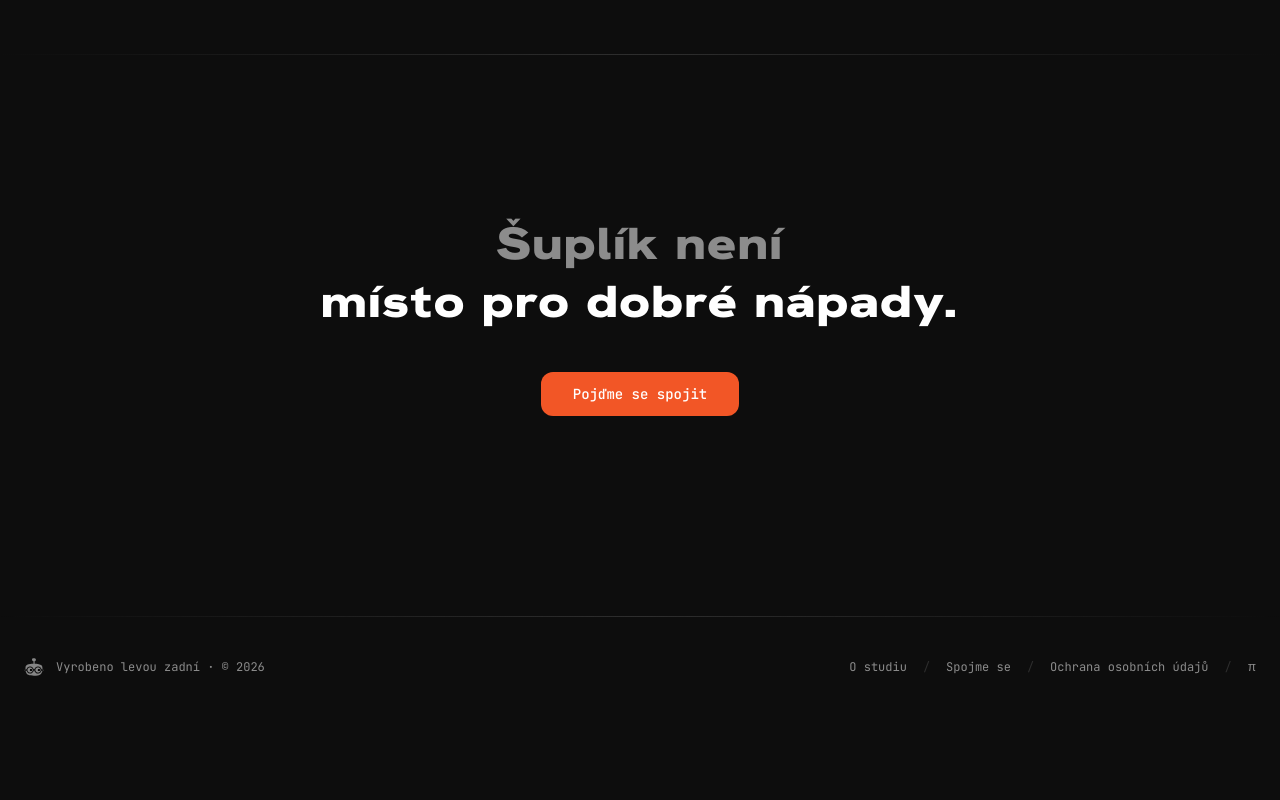
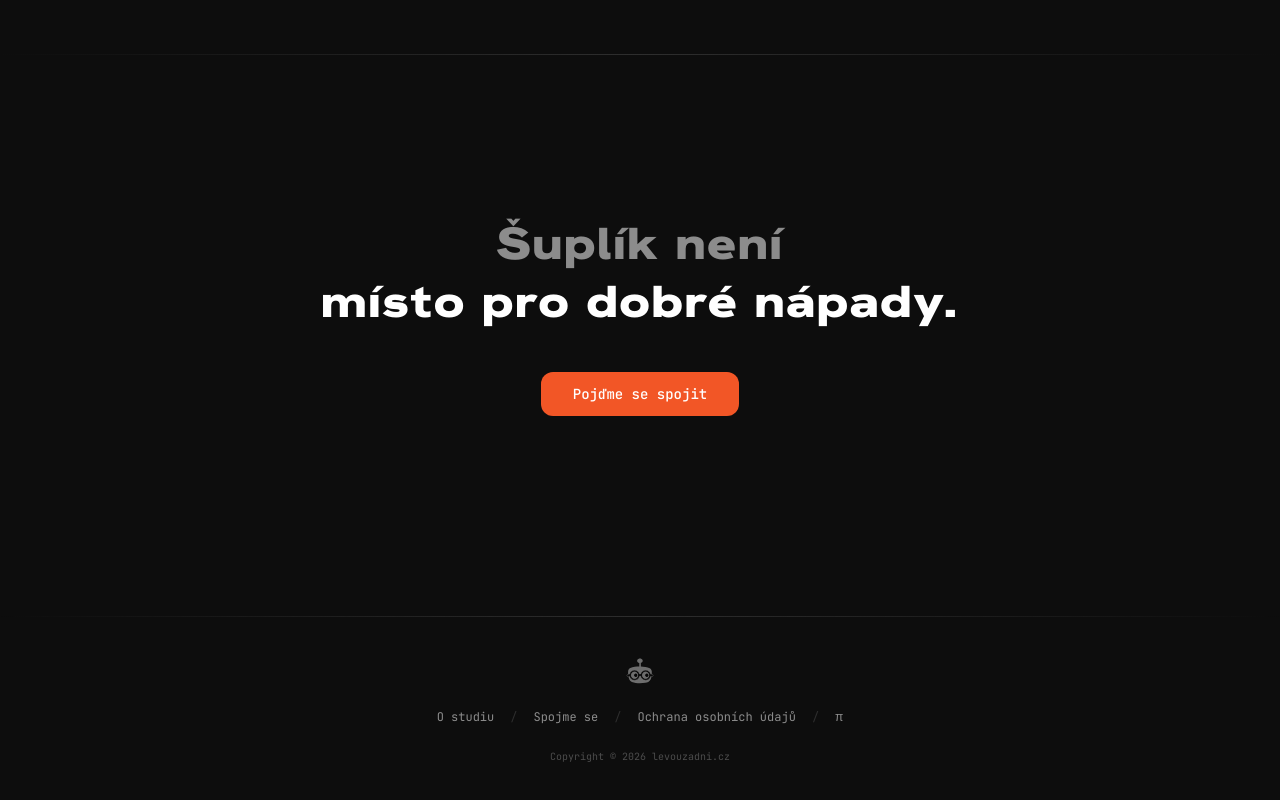
Before and after one commit to marinakcz/ai-setup, a Next.js app: page / in a window 1280 px wide. Shown: the part 1302-2102 px from the top of the page. Before the commit the page ends 2019 px from the top, so only its background shows below. Built offline with nearby package versions, Linux system fonts and the light colour scheme.

Commit message:
Footer centered — logo on top, nav links, copyright at bottom
Co-Authored-By: Claude Opus 4.6 (1M context) <noreply@anthropic.com>

```diff
--- a/components/site-footer.tsx
+++ b/components/site-footer.tsx
@@ -5,13 +5,8 @@ export function SiteFooter() {
   return (
     <footer className="relative z-10 py-10 mt-auto">
       <div className="w-screen relative left-1/2 -translate-x-1/2 h-px bg-gradient-to-r from-transparent via-border to-transparent mb-10" />
-      <div className="max-w-[1408px] mx-auto px-6 flex flex-col md:flex-row items-center justify-between gap-6">
-        <div className="flex items-center gap-3">
-          <Image src="/logo-bw.svg" alt="" width={24} height={24} className="h-5 w-5 opacity-50" />
-          <span className="font-mono text-xs text-muted-foreground">
-            Vyrobeno levou zadní · © 2026
-          </span>
-        </div>
+      <div className="max-w-[1408px] mx-auto px-6 flex flex-col items-center gap-6">
+        <Image src="/logo-bw.svg" alt="Levou Zadní" width={32} height={32} className="h-7 w-7 opacity-40" />
         <div className="flex gap-4 font-mono text-xs text-muted-foreground">
           <Link href="/o-studiu" className="hover:text-foreground transition-colors">O studiu</Link>
           <span className="text-border">/</span>
@@ -21,6 +16,9 @@ export function SiteFooter() {
           <span className="text-border">/</span>
           <Link href="/setup" className="hover:text-foreground transition-colors" title="Setup">π</Link>
         </div>
+        <span className="font-mono text-[10px] text-muted-foreground/50">
+          Copyright © 2026 levouzadni.cz
+        </span>
       </div>
     </footer>
   )
```
